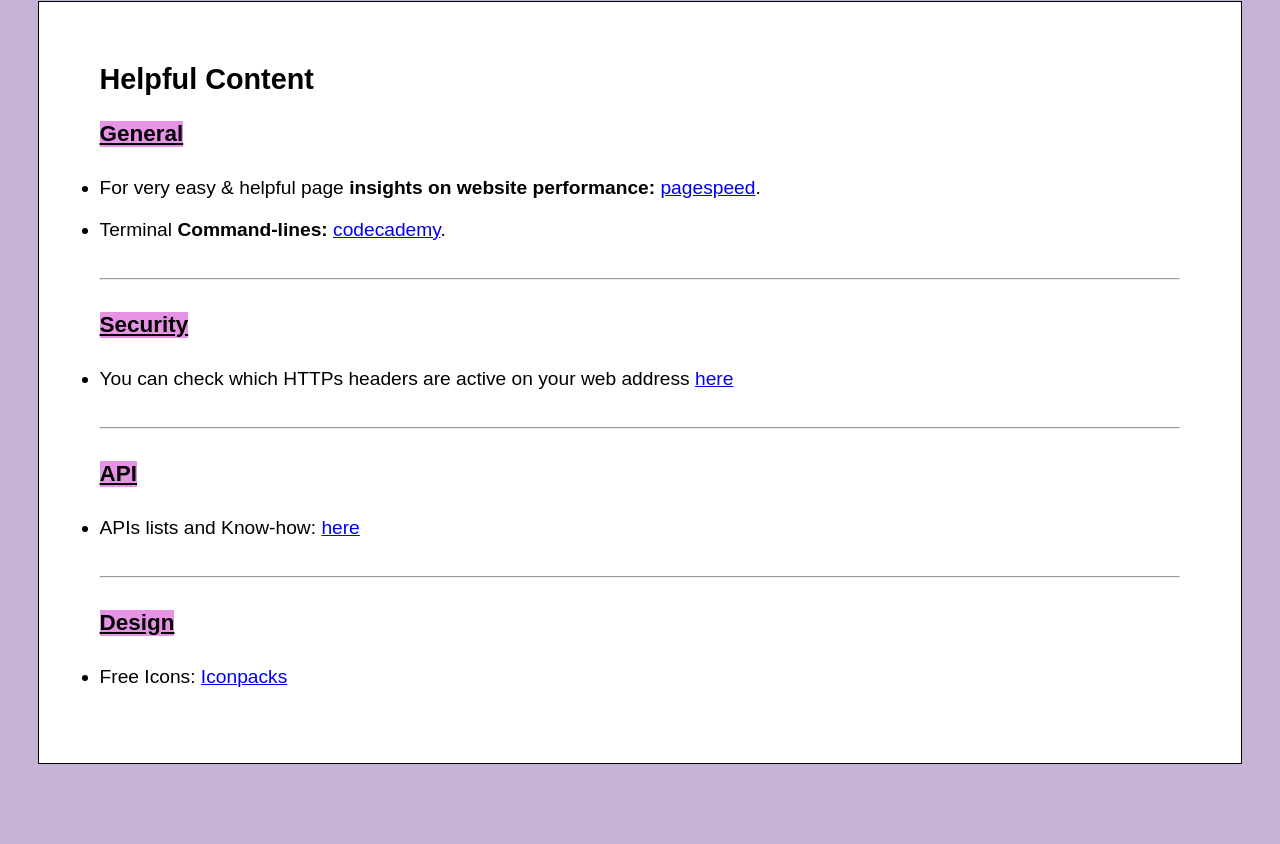
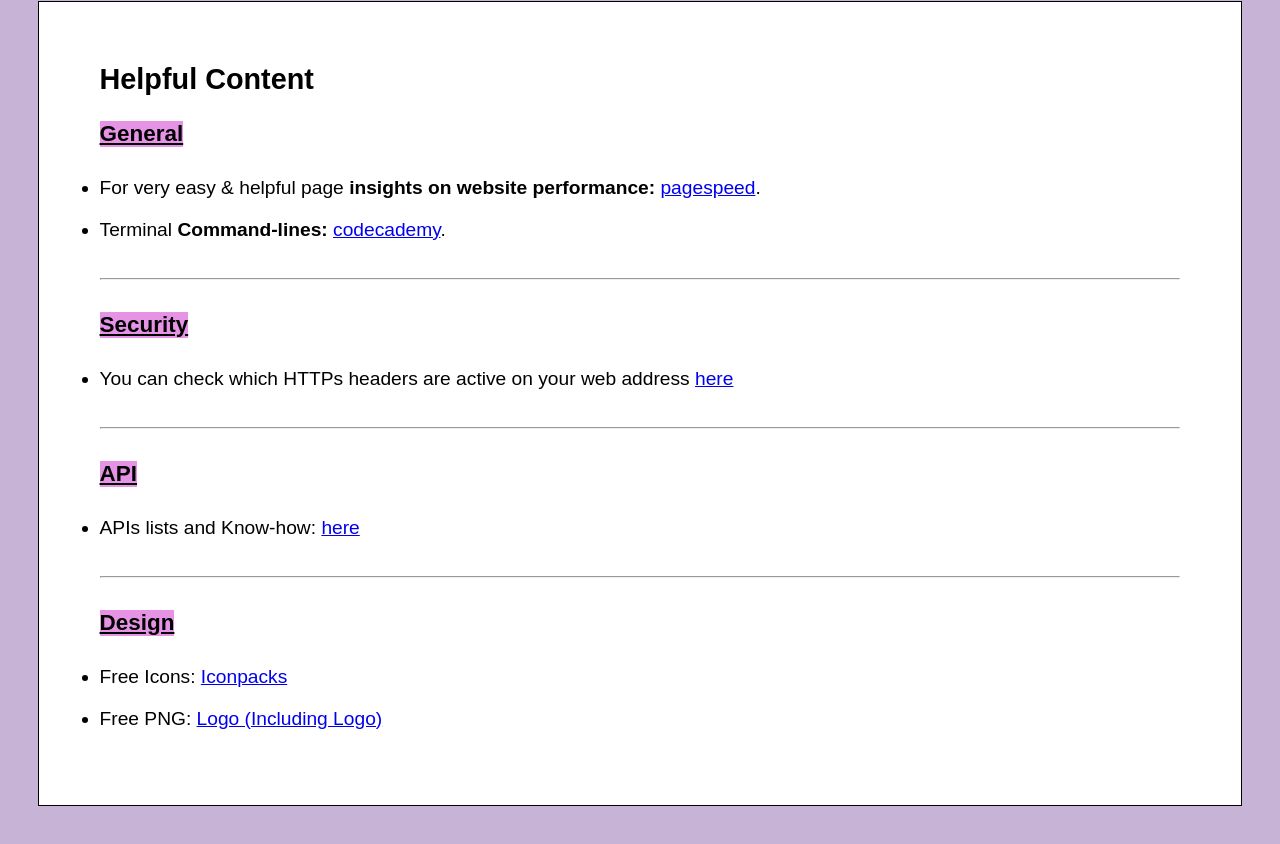
Before and after one commit to victorbaptistado/cheatSheet, a plain HTML site: page index.html in a window 1280 px wide. Shown: the part 2723-3567 px from the top of the page. Drawn offline with Linux system fonts and the light colour scheme.

Commit message:
Minor change

```diff
--- a/index.html
+++ b/index.html
@@ -114,6 +114,7 @@
             <h3>Design</h3>
             <ul>
                 <li>Free Icons: <a href="https://www.iconpacks.net/" target="_blank">Iconpacks</a></li>
+                <li>Free PNG: <a href="https://www.pngwing.com/en/" target="_blank">Logo (Including Logo)</a></li>
             </ul>
         </div>
     </body>
```
